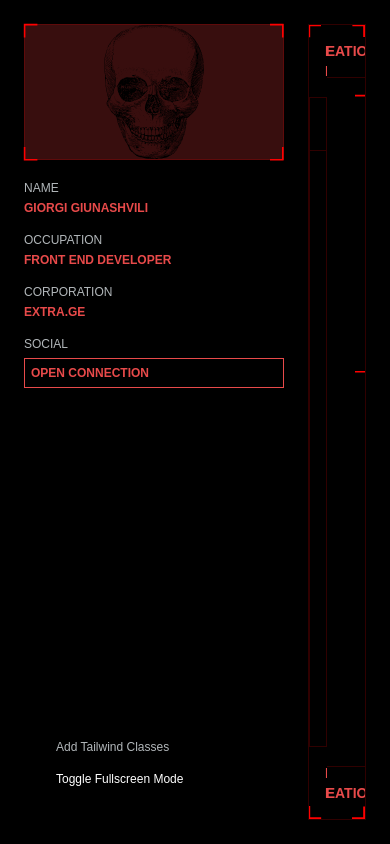
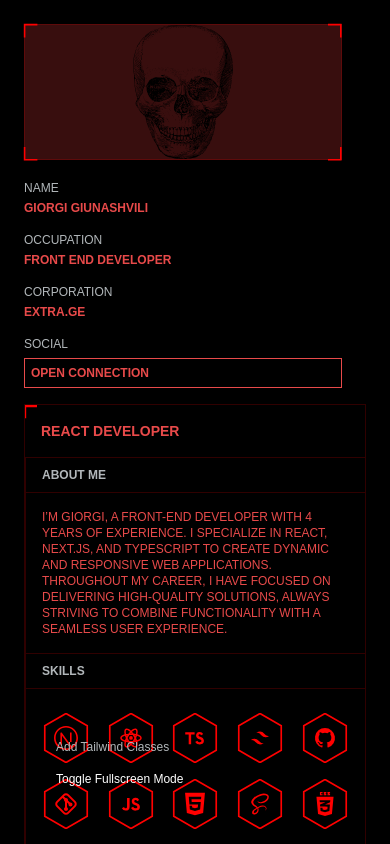
Before and after one commit to GGiunashvili/portfolio, a Next.js app in the folder web-app/: page / in a window 390 px wide. Shown: the top 844 px of the page. Built offline with nearby package versions, Linux system fonts and the light colour scheme.

Commit message:
responsive version

```diff
--- a/web-app/app/page.tsx
+++ b/web-app/app/page.tsx
@@ -44,11 +44,11 @@ const App: React.FC = () => {
   };
 
   return (
-    <div className="flex p-[24px] h-screen w-full">
-      <div className="max-w-[300px] mr-[24px]">
+    <div className="flex flex-col sm:flex-row p-[24px] h-screen w-full">
+      <div className="max-w-full sm:max-w-[200px] xl:max-w-[300px] mr-[24px]">
         <Profile />
       </div>
-      <div className="grid grid-cols-12 h-full w-full">
+      <div className="grid-unset md:grid grid-cols-12 h-full w-full">
         <About />
 
         <Education />
--- a/web-app/components/Education.tsx
+++ b/web-app/components/Education.tsx
@@ -2,15 +2,15 @@ import React from "react";
 import { useState } from "react";
 export default function Education() {
   return (
-    <div className="relative col-span-8 grid grid-cols-8 border border-l-0 border-[#FE010130] overflow-hidden">
+    <div className="relative col-span-8 grid grid-cols-8 border md:border-l-0 border-[#FE010130] overflow-hidden">
       <div className="flex justify-center items-center col-span-8 border-b border-[#FE010130] p-[16px]">
         <p className="text-sm text-red font-bold">CREATIONS</p>
       </div>
 
-      <div className="col-span-8 relative  flex flex-col py-[18px] px-[40px] overflow-scroll scrollbar-thin">
+      <div className="col-span-8 relative  flex flex-col py-[18px] px-[16px] xl:px-[40px] overflow-scroll scrollbar-thin">
         {" "}
         <div className="relative mb-[24px]">
-          <p className="border border-[#FE010130] py-[8px] px-[16px] font-bold text-md ">
+          <p className="border border-[#FE010130] gap-x-[16px] py-[8px] px-[16px] font-bold text-md ">
             {/* bg-gradient-to-r from-black via-red to-black */}
             FILE XPLORER
           </p>
@@ -21,7 +21,7 @@ export default function Education() {
             {Array.from({ length: 4 }).map((_, index) => (
               <div
                 key={index}
-                className="flex items-center mb-4 col-span-4 hover:bg-[#D9363642] border border-transparent hover:border-[#FE010130]"
+                className="flex items-center mb-4 col-span-8 xl:col-span-4 hover:bg-[#D9363642] border border-transparent hover:border-[#FE010130]"
               >
                 <div className="flex items-center justify-center bg-[#F7888838] w-[48px] h-[48px]">
                   <svg
--- a/web-app/components/Profile.tsx
+++ b/web-app/components/Profile.tsx
@@ -10,7 +10,7 @@ export default function Profile() {
 
   return (
     <div className="w-full">
-      <div className="w-[260px] relative bg-[#D9363642] border border-[#FE010130] mb-[20px] shadow-lg shadow-red-500">
+      <div className="w-full sm:w-[200px] xl:w-[260px] relative bg-[#D9363642] border border-[#FE010130] mb-[20px] shadow-lg shadow-red-500">
         {/* bg-gradient-to-r from-black via-red to-black */}
         <Image
           className="m-auto"
```
